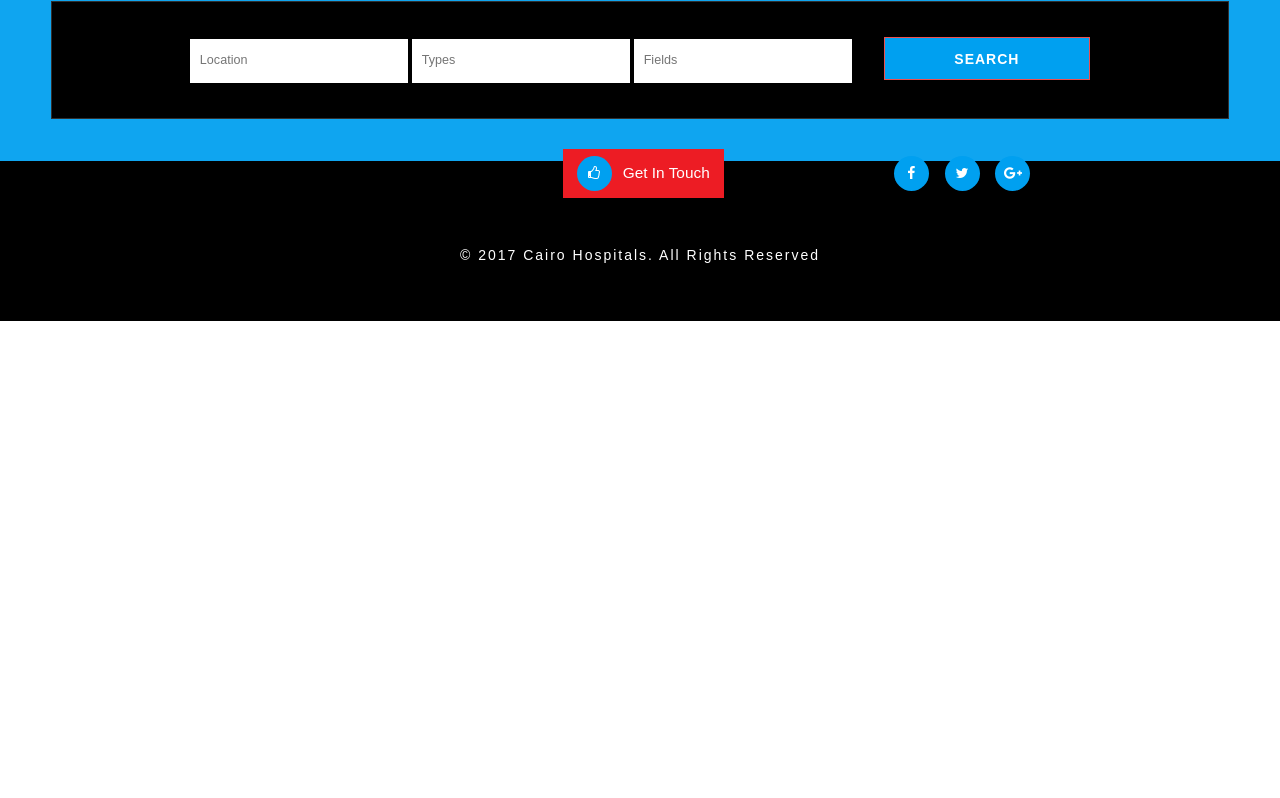
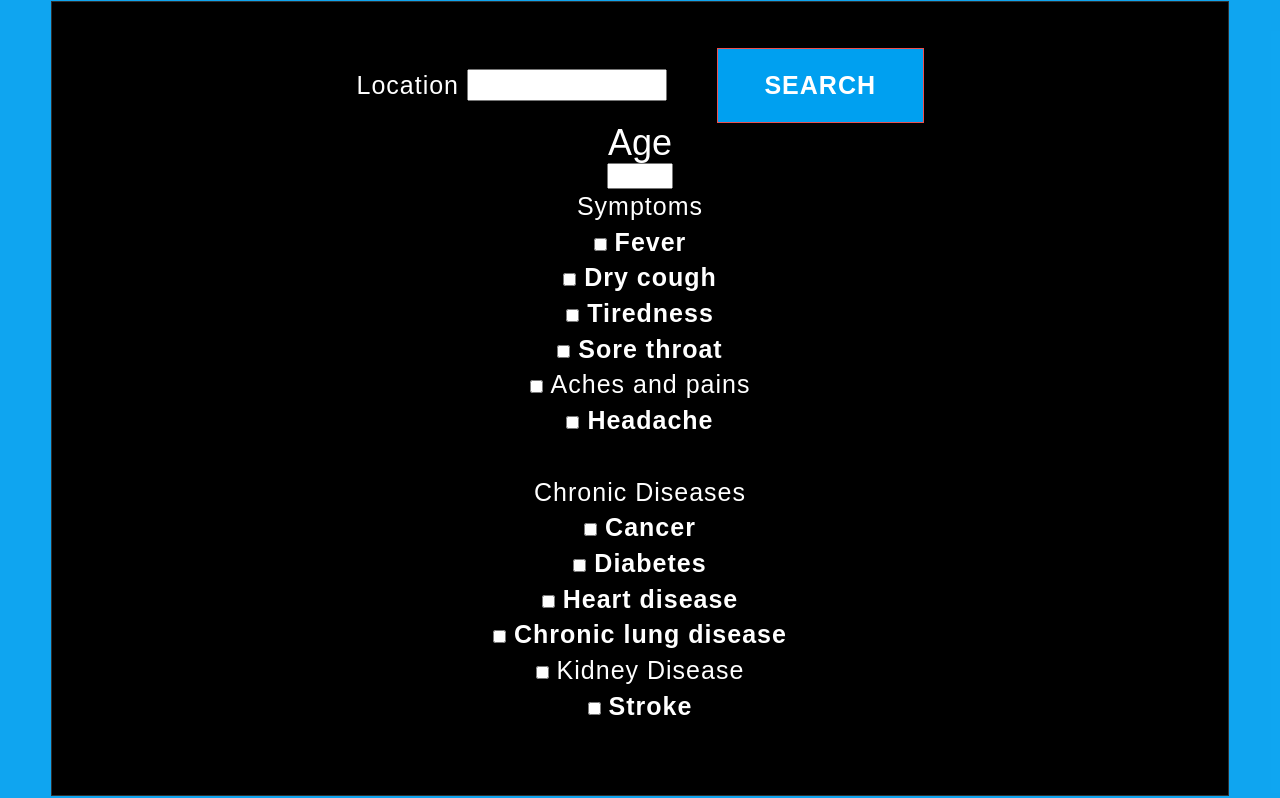
Before and after one commit to menna161/Hackathon-AUC, a plain HTML site: page web/index.html in a window 1280 px wide. Shown: the part 2256-3054 px from the top of the page. Before the commit the page ends 2577 px from the top, so only its background shows below. Drawn offline with Linux system fonts and the light colour scheme; a web font is replaced by a local one.

Commit message:
Add files via upload

```diff
--- a/web/index.html
+++ b/web/index.html
@@ -223,11 +223,66 @@ function hideURLbar(){ window.scrollTo(0,1); } </script>
 			<div class="app-w3" style="margin-top: -20px;">
 				<h4>Search</h4>
 				<div class="app-sub-w3">
+
+
+
+
 					<form action="searchresult.html" method="post">
-						<input type="text" name="Location" placeholder="Location" required=""/>
-						<input type="text" name="Types" placeholder="Types" required=""/>
-						<input type="text" name="Fields" placeholder="Fields" required=""/>
-						<input type="submit" value="Search">
+
+
+<form action="/action_page.php">
+   <p style="color:white;font-size:25px;">Location
+  <select name="Hospitals" id="Hospitals"style= "width:200px;">
+    <option value="Helioplis">Helioplis</option>
+    <option value="Qatameya">Qatameya</option>
+    <option value="Masr-algdeda">Masr-algdeda</option>
+    <option value="Dokki">Dokki</option>
+
+
+
+
+
+
+   <input type="submit" value="Search">
+
+</select>
+
+</form>
+ </p>
+<form>
+<h1 style="color:white;">Age</h1>
+<input type="number" min="1" max="100">
+</form>
+<form action="/action_page.php" method="get">
+ <p style="color:white;font-size:25px;">&#160;Symptoms&nbsp;<br>
+  <input type="checkbox" name="symptom1" value="Fever">
+  <label for="symptom1">Fever</label><br>
+  <input type="checkbox" name="Symptom2" value="Dry cough">
+  <label for="symptom2">Dry cough</label><br>
+  <input type="checkbox" name="Symptom3" value="Tiredness">
+  <label for="symptom3">Tiredness</label><br>
+ <input type="checkbox" name="Symptom4" value="Sore throat">
+  <label for="symptom4">Sore throat</label><br>
+ <input type="checkbox" name="Symptom5" value="Aches and pains">
+  <label for="symptom5"></label>Aches and pains<br>
+<input type="checkbox" name="Symptom6" value="Headache">
+  <label for="symptom6">Headache</label><br><br>
+</form>
+<form action="/action_page.php" method="get">
+ <p style="color:white;font-size:25px;">&#160;Chronic Diseases&nbsp;<br>
+  <input type="checkbox" name="chronic1" value="Cancer">
+  <label for="chronic1">Cancer</label><br>
+  <input type="checkbox" name="chronic2" value="Diabetes">
+  <label for="chronic2">Diabetes</label><br>
+  <input type="checkbox" name="chronic3" value="Heart Disease">
+  <label for="chronic3">Heart disease</label><br>
+ <input type="checkbox" name="chronic4" value="Chronic lung disease">
+  <label for="chronic4">Chronic lung disease</label><br>
+ <input type="checkbox" name="chronic5" value="Kidney Disease">
+  <label for="chronic5"></label>Kidney Disease<br>
+<input type="checkbox" name="chronic6" value="Stroke">
+  <label for="chronic6">Stroke</label><br><br>
+</form>
 
 				</div>
 			</div>
```
